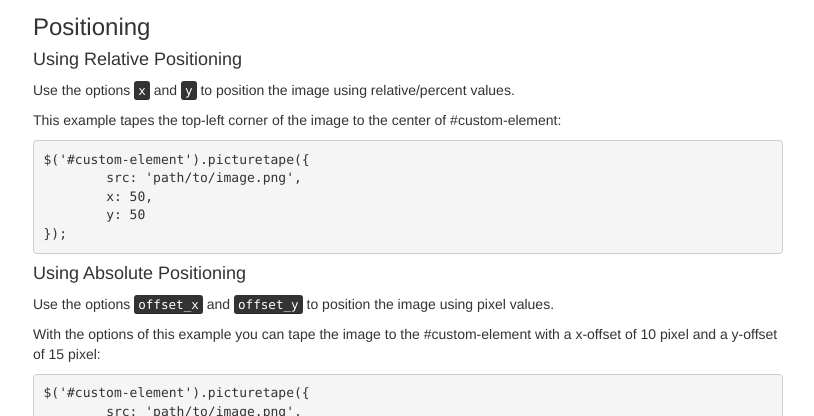
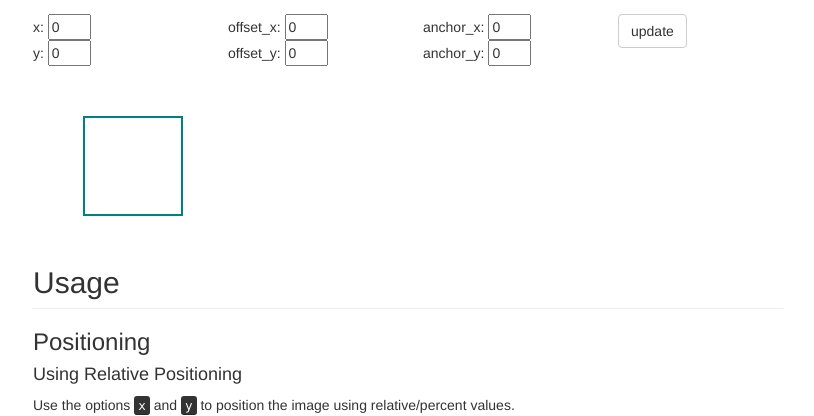
Before and after one commit to triggercode/jquery-picturetape, a website: page index.html in a window 1280 px wide. Shown: the part 708-1124 px from the top of the page, without its empty margins (232-1046 px from the left). Drawn offline with nearby package versions, Linux system fonts and the light colour scheme.

Commit message:
added sandbox

```diff
--- a/index.html
+++ b/index.html
@@ -8,6 +8,15 @@
 
     <!-- Bootstrap -->
     <link href="http://netdna.bootstrapcdn.com/bootstrap/3.1.1/css/bootstrap.min.css" rel="stylesheet">
+
+    <style>
+		#sandbox-dummy {
+			border: 2px solid teal;
+			height: 100px;
+			width: 100px;
+			margin: 50px;
+		}
+    </style>
 
     <!-- HTML5 Shim and Respond.js IE8 support of HTML5 elements and media queries -->
     <!-- WARNING: Respond.js doesn't work if you view the page via file:// -->
@@ -49,6 +58,30 @@ $(document).ready(function() {
 		src: 'path/to/image.png'
 	});
 });</pre>
+    			</div>
+    			<!-- SANDBOX -->
+    			<div id="sandbox">
+    				<h2 class="page-header">Sandbox</h2>
+    				<div class="row">
+    					<div class="col-sm-3">
+		    				x: <input id="x" type="text" size="2" value="0"><br>
+		    				y: <input id="y" type="text" size="2" value="0">
+	    				</div>
+	    				<div class="col-sm-3">
+		    				offset_x: <input id="offset_x" type="text" size="2" value="0"><br>
+		    				offset_y: <input id="offset_y" type="text" size="2" value="0">
+	    				</div>
+	    				<div class="col-sm-3">
+		    				anchor_x: <input id="anchor_x" type="text" size="2" value="0"><br>
+		    				anchor_y: <input id="anchor_y" type="text" size="2" value="0">
+	    				</div>
+	    				<div class="col-sm-3">
+		    				<button class="btn btn-default" id="update">update</button>
+	    				</div>
+	    			</div>
+    				<div id="sandbox-dummy">
+
+    				</div>
     			</div>
     			<!-- EXAMPLES -->
     			<div id="usage">
@@ -172,5 +205,25 @@ $(selector).picturetape(options);
     <script src="http://cdnjs.cloudflare.com/ajax/libs/jquery/2.1.1/jquery.js"></script>
     <script src="http://netdna.bootstrapcdn.com/bootstrap/3.1.1/js/bootstrap.min.js"></script>
 	<script src="dist/jquery-picturetape.js"></script>
+
+	<script>
+
+		$(document).ready(function() {
+			$('#update').on('click', function() {
+				$('#sandbox-dummy').empty()
+				console.log($('#anchor_x').val());
+				$('#sandbox-dummy').picturetape({
+					src: 'tests/images/test.png',
+					x: $('#x').val(),
+					y: $('#y').val(),
+					offset_x: $('#offset_x').val(),
+					offset_y: $('#offset_y').val(),
+					anchor_x: $('#anchor_x').val(),
+					anchor_y: $('#anchor_y').val()
+				});
+			});
+		});
+
+	</script>
   </body>
 </html>
```
